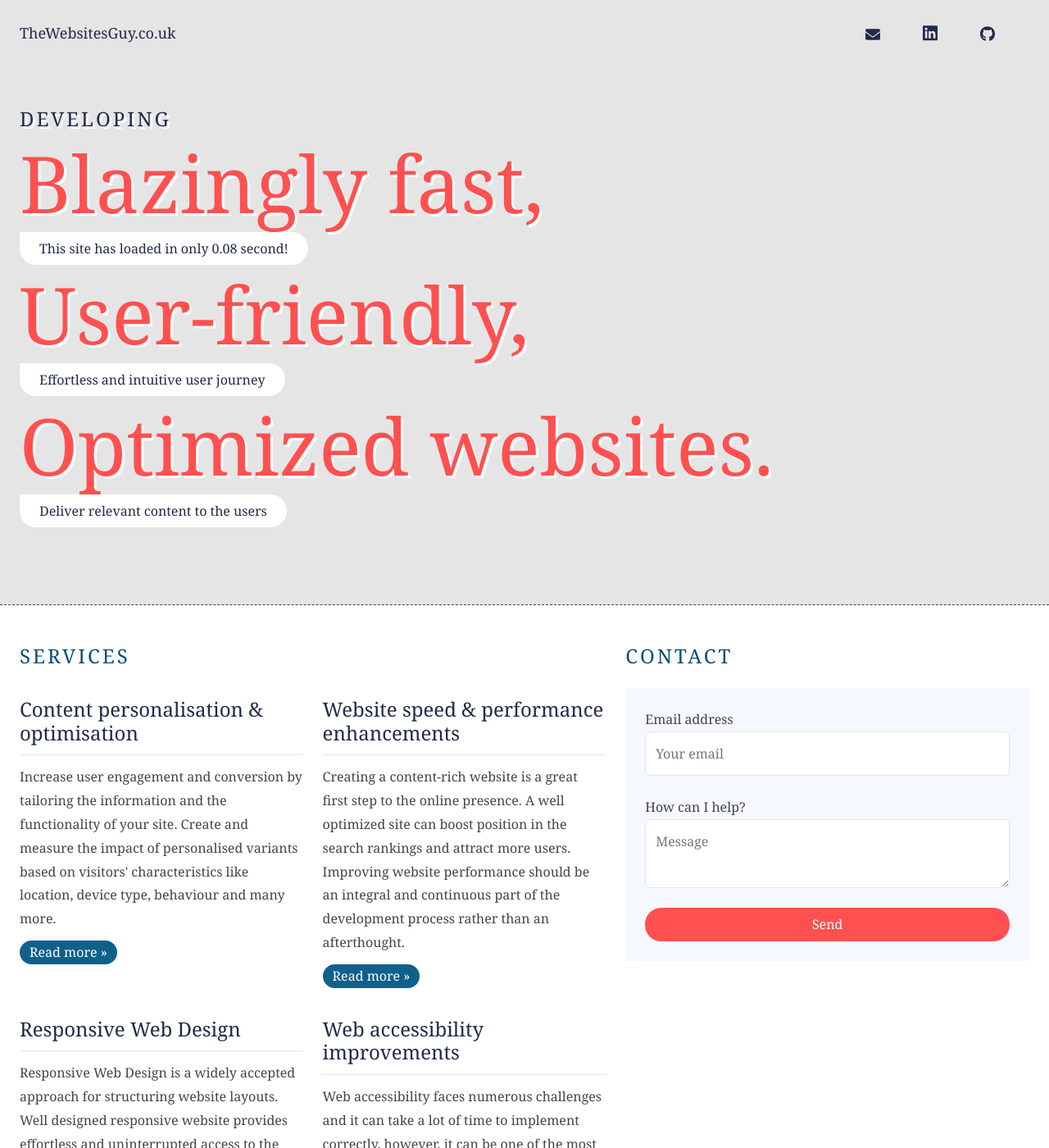
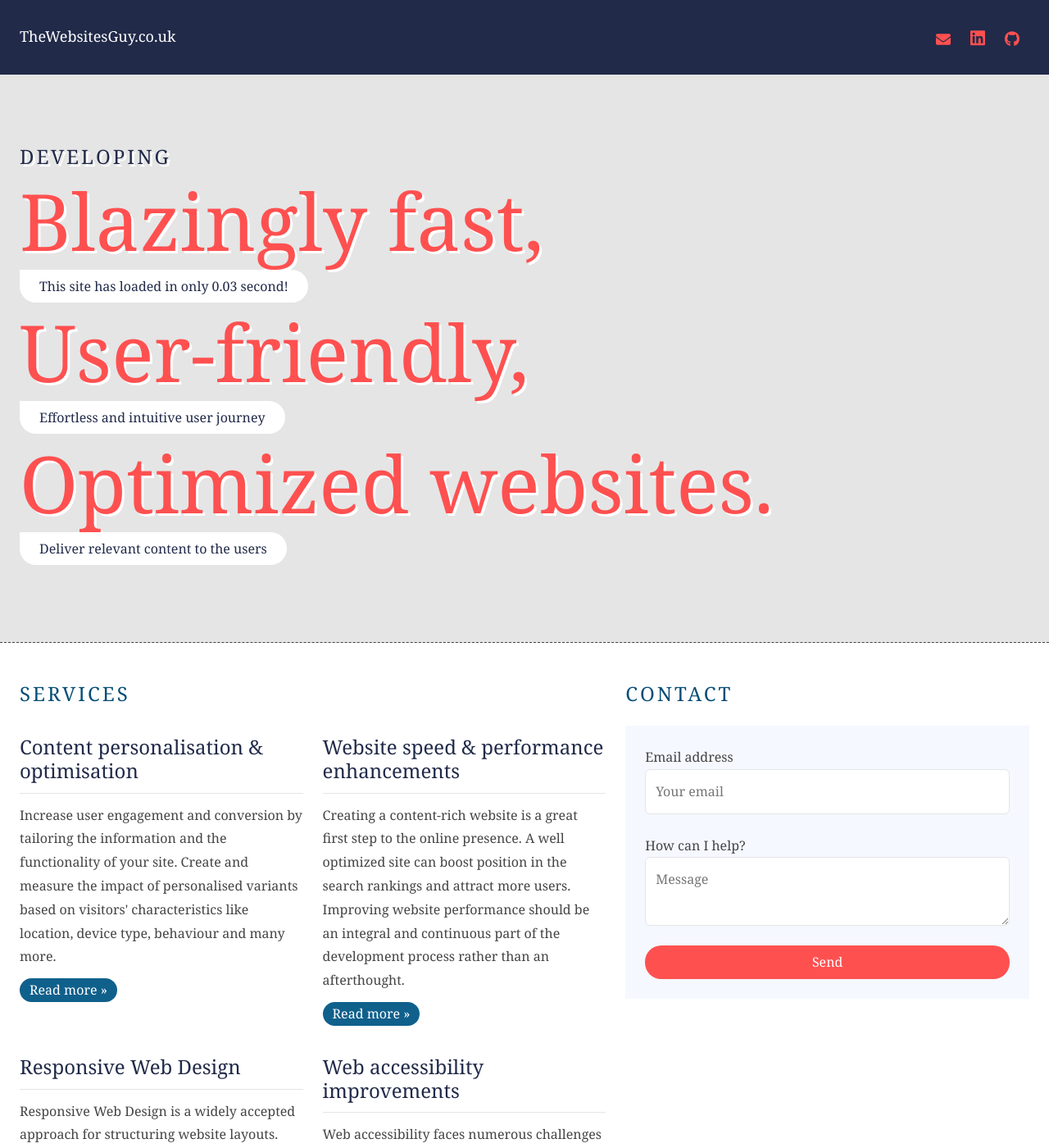
Before and after one commit to proochster/thewebsitesguy, a Jekyll site: the page built from index.html, in a window 1280 px wide and 1400 px high. Shown: the whole window at 82% size. Built offline with Jekyll 4.4.1, drawn with Linux system fonts in a browser that asks for light colours; comment, search, counter and statistics services are not loaded.

Commit message:
^ Header styles updates

```diff
--- a/_config.yml
+++ b/_config.yml
@@ -5,7 +5,7 @@ description: TheWebsitesGuy.co.uk performance, speed and optimization
 url: "https://thewebsitesguy.co.uk"
 twitter_username: thewebsitesguy
 github_username:  proochster
-theme-colour: '#054D76'
+theme-colour: '#ff5050'
 
 # Build settings
 markdown: kramdown
--- a/_includes/header.html
+++ b/_includes/header.html
@@ -1,19 +1,14 @@
 <header class="header">
-    <div class="header__wrapper">
+    <div class="header__wrapper wrapper">
         <div class="header__logo">
-            <a href="{{ site.url }}" class="p-b dark block" title="{{ site.title }}">{{ site.title }}</a>
+            <a href="{{ site.url }}" class="light block" title="{{ site.title }}">{{ site.title }}</a>
         </div>
         <ul class="icon-nav">
             <li class="icon-nav__item">
                 <a href="#contact" title="Send enquiry" class="icon-nav__link">{% include /svg/email.svg %}</a>
-            </li>
-            <li class="icon-nav__item">
+            </li><li class="icon-nav__item">
                 <a href="https://www.linkedin.com/in/jakub-prochniak-8bb61721/" title="LinkedIn profile" class="icon-nav__link">{% include /svg/linkedin.svg %}</a>
-            </li>
-            <!-- <li class="icon-nav__item">
-                <a href="#" title="Facebook" class="icon-nav__link">{% include /svg/facebook.svg %}</a>
-            </li>             -->
-            <li class="icon-nav__item">
+            </li><li class="icon-nav__item">
                 <a href="https://github.com/proochster" title="GitHub" class="icon-nav__link">{% include /svg/github.svg %}</a>
             </li>
         </ul>
--- a/_layouts/default.html
+++ b/_layouts/default.html
@@ -1,9 +1,9 @@
 ---
 ---
 {% include head.html layout="narrow" %}
+{% include header.html %}
 <div class="top">
     <div class="wrapper">
-        {% include header.html %}
         {% include page-intro.html %}
     </div>
 </div>
--- a/_layouts/home.html
+++ b/_layouts/home.html
@@ -1,9 +1,9 @@
 ---
 ---
 {% include head.html %}
+{% include header.html %}
 <div class="top">
     <div class="wrapper">
-        {% include header.html %}
         {% include intro.html %}
     </div>
 </div>
--- a/_styles/components/header.scss
+++ b/_styles/components/header.scss
@@ -3,6 +3,8 @@
 \*------------------------------------*/
 
 .header{
+    background-color: $dark;
+
     @include screen-bigger-than($small){
         &__wrapper{
             display: flex;
@@ -12,6 +14,7 @@
 
     &__logo{
         font-size: 18px;
+        line-height: 40px;
 
         a{
             text-decoration: none;
--- a/_styles/components/icon-nav.scss
+++ b/_styles/components/icon-nav.scss
@@ -6,17 +6,16 @@
     padding: 0;
     margin: 0;
     list-style: none;
-    line-height: 25px;
 
     &__item{
         display: inline-block;
     }
 
     &__link{
-        color: $dark;
-        padding: $half-unit;
+        color: $secondary;
+        padding: $unit;
         display: block;
         width: 18px;
-        margin-right: 36px;
+        height: 18px;
     }
 }
```
